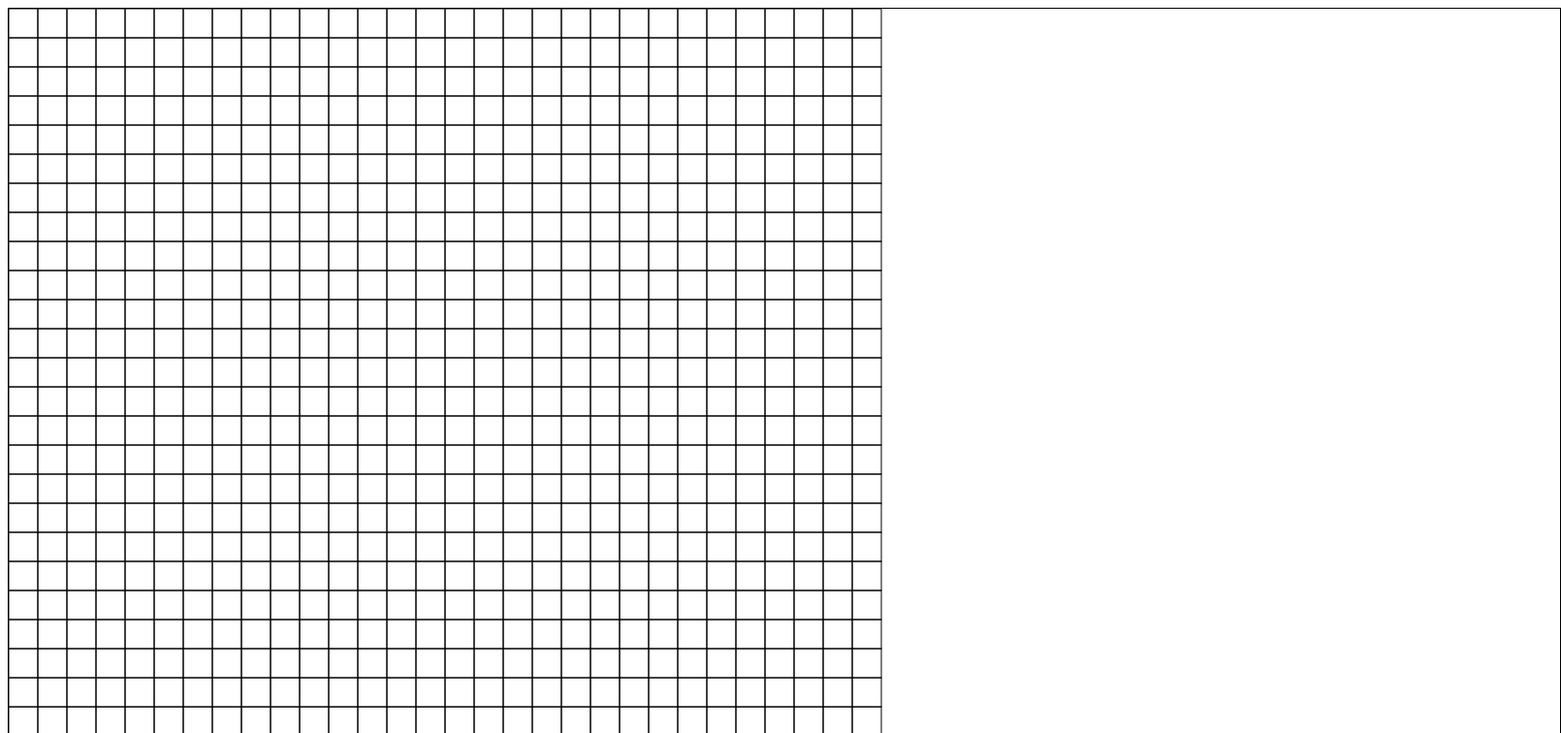
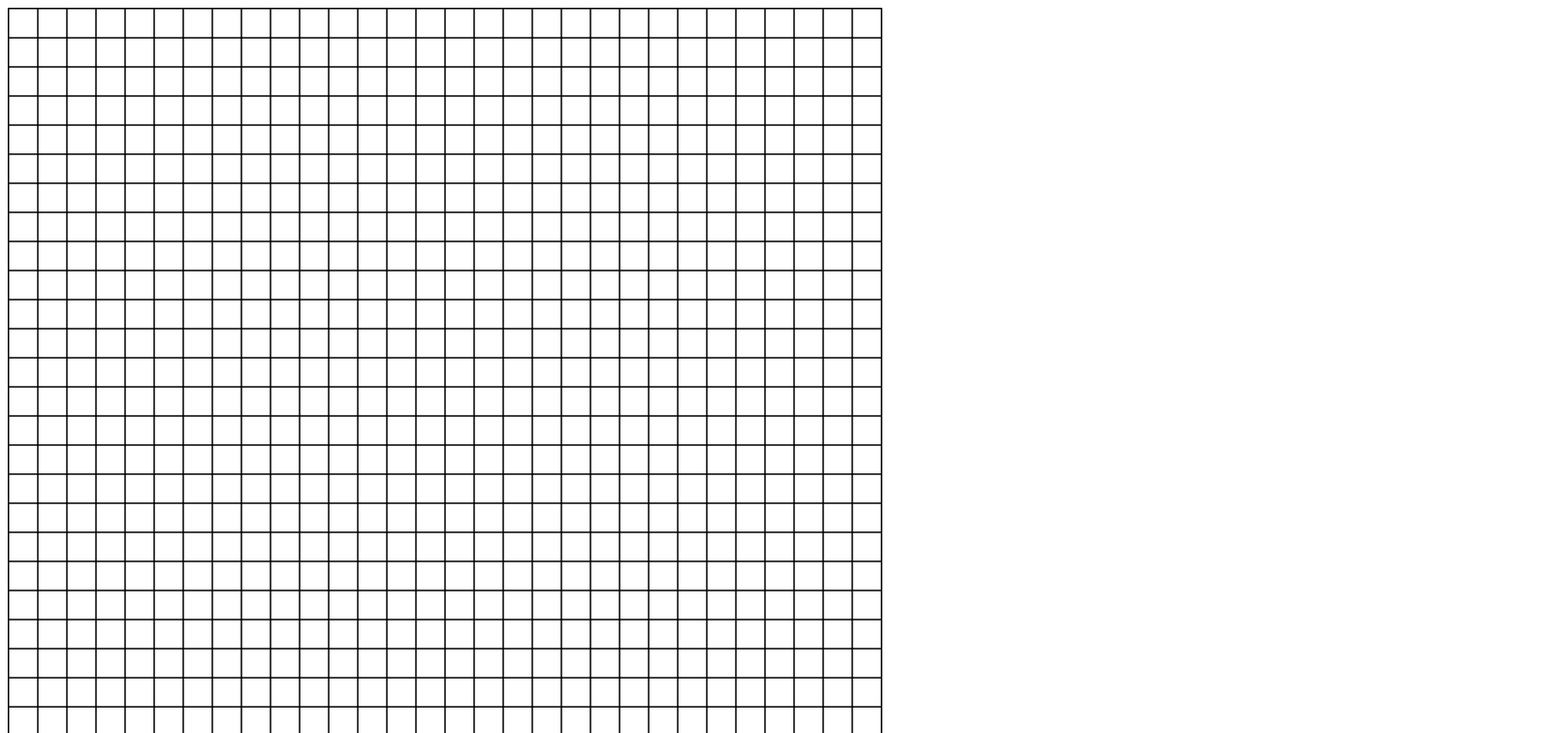
Before and after one commit to blxsse/graph-visualizer, a website with bundled scripts: page index.html in a window 1280 px wide. Shown: the top 756 px of the page at 97% size, 1610 px wide, since content can reach past the window. Built offline with nearby package versions, Linux system fonts and the light colour scheme.

Commit message:
Correct canvas dimensions

```diff
--- a/index.html
+++ b/index.html
@@ -14,7 +14,7 @@
     </head>
 
     <body>
-        <canvas id="canvas" width="1600" height="1600"></canvas>
+        <canvas id="canvas" width="900px" height="900px"></canvas>
         <script src="dist/bfsScript.js"></script>
     </body>
 </html>
```
